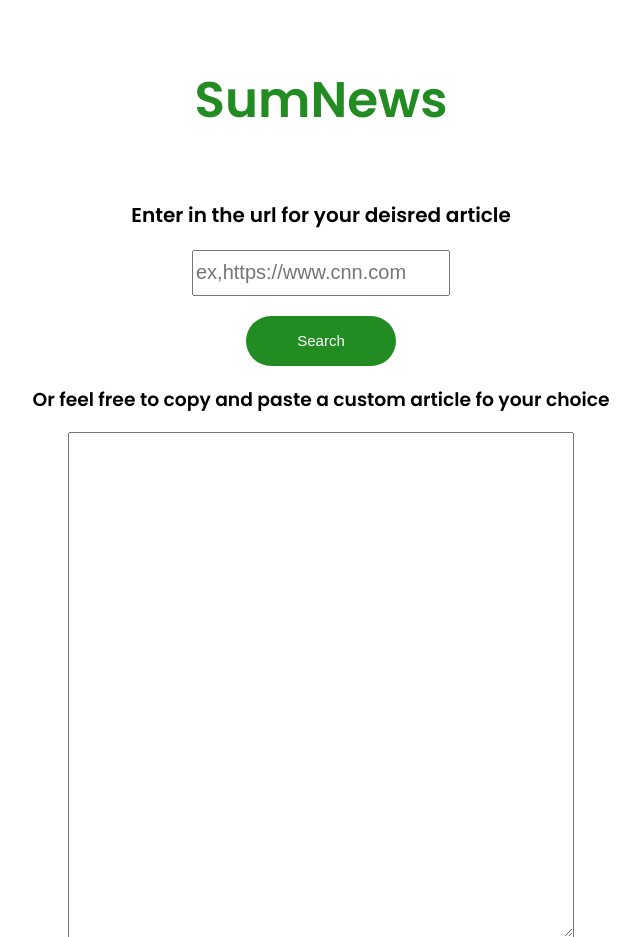
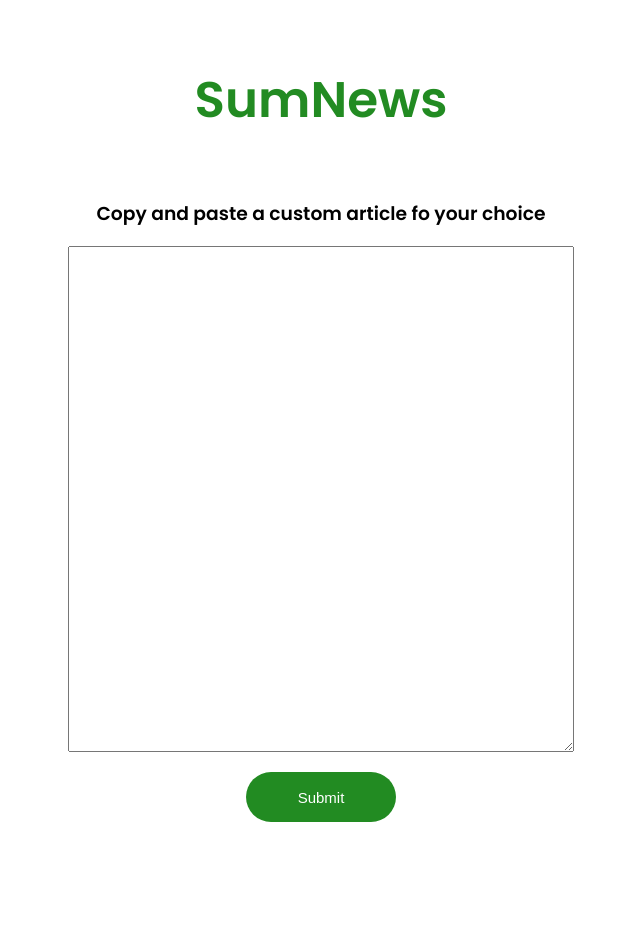
Before and after one commit to suneepathangay/Sum-News2, a Flask app: page /dash in a window 1280 px wide. Shown: the part 69-1006 px from the top of the page, without its empty margins (319-959 px from the left). After the commit the page ends 891 px from the top, so only its background shows below. Run offline with Flask 3, Linux system fonts and the light colour scheme.

Commit message:
finished

```diff
--- a/server.py
+++ b/server.py
@@ -21,10 +21,7 @@
 @app.route('/search',methods=["POST"])
 def search():
     data=request.get_json()
-    url=data['url']
     text=data['box']
-    if url!= None:
-        pass
 
     if text !=None:
         try:
--- a/templates/dash.html
+++ b/templates/dash.html
@@ -9,20 +9,16 @@
     </head>
     <body>
         <header>
-        <h1 onclick="goHome()">SumNews</h1>
+            <h1 onclick="window.open('/test.html')">SumNews</h1>
         </header>
 
 
 
         <div class="main">
             <h2>SumNews</h2>
-        <h3 class="text">Enter in the url for your deisred article</h3>
 
-        <input id="input" placeholder="ex,https://www.cnn.com " oninput="setQuery()">
 
-        <button onclick="submitQuery()">Search</button>
-
-        <h3>Or feel free to copy and paste a custom article fo your choice</h3>
+            <h3>Copy and paste a custom article fo your choice</h3>
 
             <textarea id="article" rows="4" cols="50" placeholder="paste article text" oninput="readBox()">
 
@@ -53,34 +49,6 @@
         </div>
 
         <script>
-        let url=""
-        function setQuery(){
-            query=document.getElementById('input').value
-            console.log(query)
-        }
-
-        async function submitQuery(){
-            const result=await fetch('http://127.0.0.1:5000/search',{
-                method:'POST',
-                headers: {
-                    'Accept': 'application/json',
-                    'Content-Type': 'application/json'
-                },
-
-
-
-                body:JSON.stringify({
-
-                    url:url,
-                    box:null
-
-                })
-            })
-            console.log(result)
-
-
-
-        }
 
             let box="";
 
@@ -100,7 +68,7 @@
                     },
                     body:JSON.stringify({
 
-                    url:url,
+
                         box:box
 
                     })
@@ -114,15 +82,10 @@
                 localStorage.setItem('summary',data[0])
                 if(data[0]!="error"){
                 window.location.href='/results'
-
                 }else{
                     let error=document.getElementById("error")
                     error.style.visibility='visible'
                 }
-        }
-
-        function goHome(){
-            window.location.href='/home'
             }
 
 
```
Also changed, not shown: dash.html (+2 -34 lines), news.py (deleted, +0 -23 lines). Lines whose indentation alone changed are shown as unchanged.
